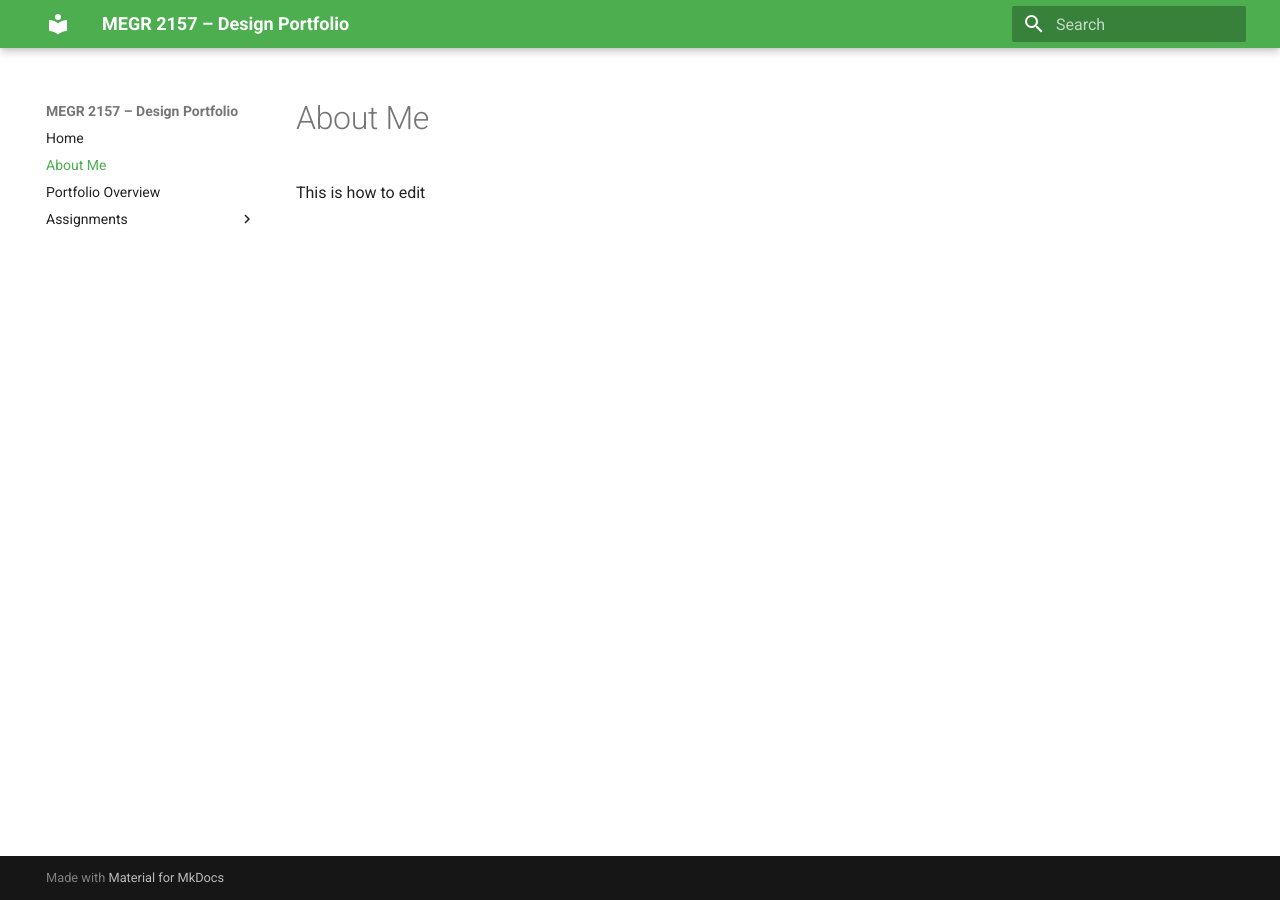
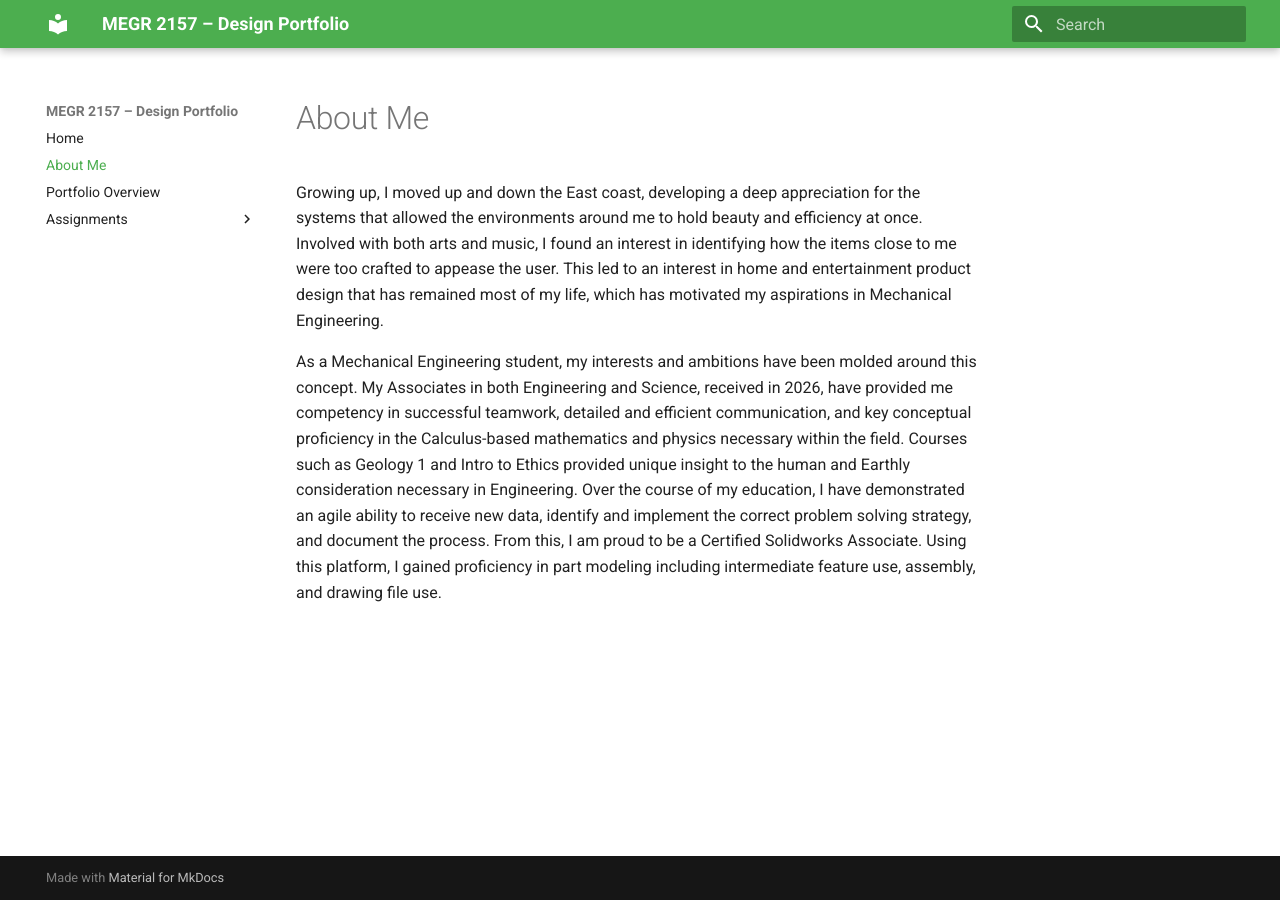
Before and after one commit to swils201/megr2156portfolio, an MkDocs documentation site: the page built from docs/aboutme/index.md, in a window 1280 px wide. Built offline with MkDocs 1.6.1 and Material for MkDocs 9.7.7, drawn with Linux system fonts in a browser that asks for light colours.

Commit message:
Update index.md

```diff
--- a/docs/aboutme/index.md
+++ b/docs/aboutme/index.md
@@ -1,2 +1,4 @@
 #About Me
-This is how to edit
+Growing up, I moved up and down the East coast, developing a deep appreciation for the systems that allowed the environments around me to hold beauty and efficiency at once. Involved with both arts and music, I found an interest in identifying how the items close to me were too crafted to appease the user. This led to an interest in home and entertainment product design that has remained most of my life, which has motivated my aspirations in Mechanical Engineering.
+
+As a Mechanical Engineering student, my interests and ambitions have been molded around this concept. My Associates in both Engineering and Science, received in 2026, have provided me competency in successful teamwork, detailed and efficient communication, and key conceptual proficiency in the Calculus-based mathematics and physics necessary within the field. Courses such as Geology 1 and Intro to Ethics provided unique insight to the human and Earthly consideration necessary in Engineering. Over the course of my education, I have demonstrated an agile ability to receive new data, identify and implement the correct problem solving strategy, and document the process. From this, I am proud to be a Certified Solidworks Associate. Using this platform, I gained proficiency in part modeling including intermediate feature use, assembly, and drawing file use.
```
